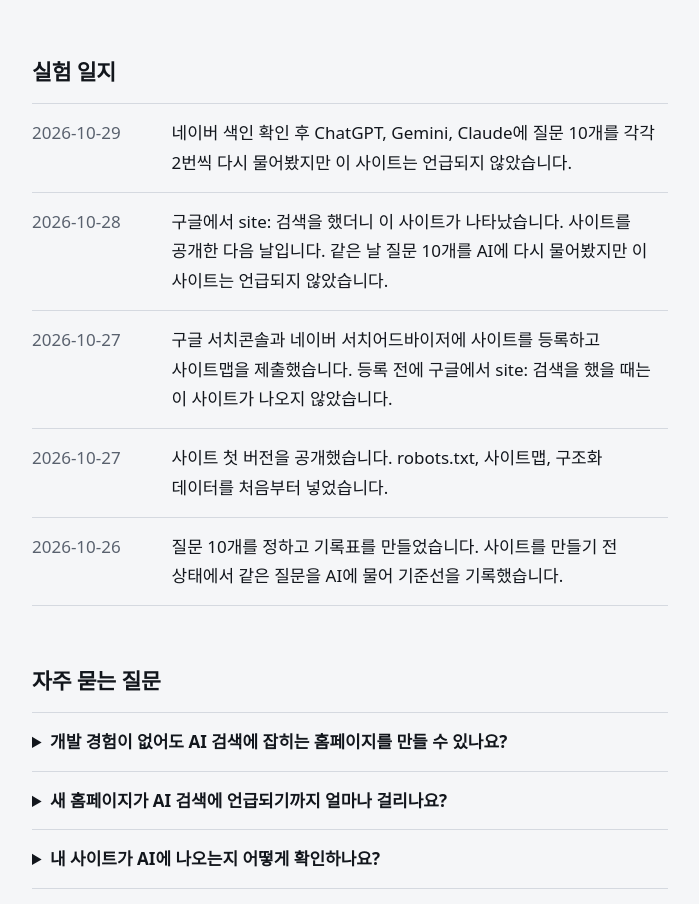
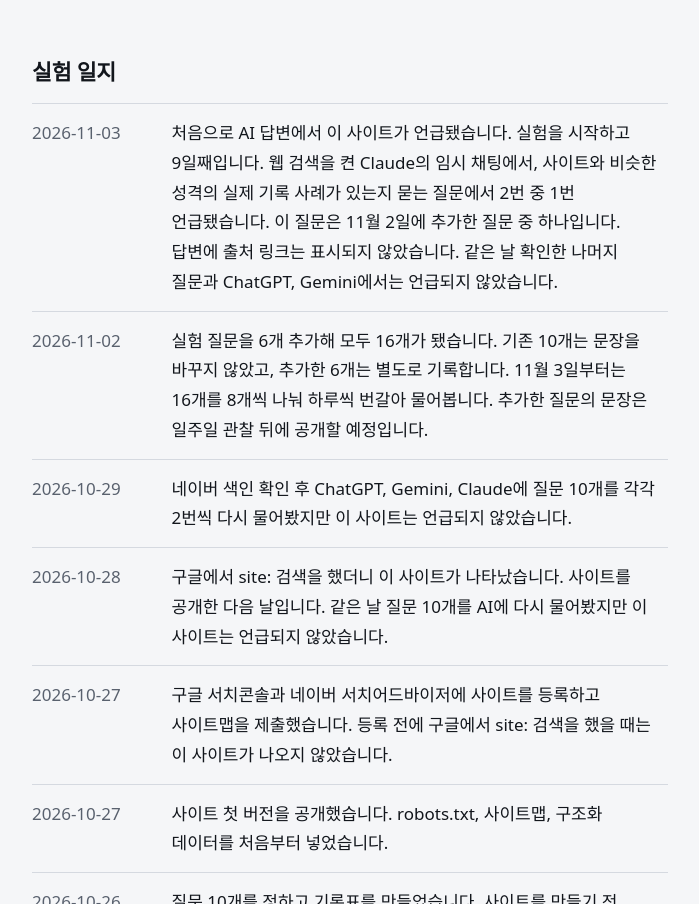
Before and after one commit to ai-finds-me/ai-finds-me.github.io, a plain HTML site: page index.html in a window 1280 px wide. Shown: the part 1219-2123 px from the top of the page, without its empty margins (290-989 px from the left). Drawn offline with Linux system fonts and the light colour scheme.

Commit message:
Update index.html

```diff
--- a/index.html
+++ b/index.html
@@ -127,6 +127,8 @@ footer{max-width:680px; margin:0 auto; padding:0 22px 48px; color:var(--muted);
   <section aria-labelledby="log">
     <h2 id="log">실험 일지</h2>
     <ul class="log">
+      <li><time datetime="2026-11-03">2026-11-03</time><span>처음으로 AI 답변에서 이 사이트가 언급됐습니다. 실험을 시작하고 9일째입니다. 웹 검색을 켠 Claude의 임시 채팅에서, 사이트와 비슷한 성격의 실제 기록 사례가 있는지 묻는 질문에서 2번 중 1번 언급됐습니다. 이 질문은 11월 2일에 추가한 질문 중 하나입니다. 답변에 출처 링크는 표시되지 않았습니다. 같은 날 확인한 나머지 질문과 ChatGPT, Gemini에서는 언급되지 않았습니다.</span></li>
+      <li><time datetime="2026-11-02">2026-11-02</time><span>실험 질문을 6개 추가해 모두 16개가 됐습니다. 기존 10개는 문장을 바꾸지 않았고, 추가한 6개는 별도로 기록합니다. 11월 3일부터는 16개를 8개씩 나눠 하루씩 번갈아 물어봅니다. 추가한 질문의 문장은 일주일 관찰 뒤에 공개할 예정입니다.</span></li>
       <li><time datetime="2026-10-29">2026-10-29</time><span>네이버 색인 확인 후 ChatGPT, Gemini, Claude에 질문 10개를 각각 2번씩 다시 물어봤지만 이 사이트는 언급되지 않았습니다.</span></li>
       <li><time datetime="2026-10-28">2026-10-28</time><span>구글에서 site: 검색을 했더니 이 사이트가 나타났습니다. 사이트를 공개한 다음 날입니다. 같은 날 질문 10개를 AI에 다시 물어봤지만 이 사이트는 언급되지 않았습니다.</span></li>
       <li><time datetime="2026-10-27">2026-10-27</time><span>구글 서치콘솔과 네이버 서치어드바이저에 사이트를 등록하고 사이트맵을 제출했습니다. 등록 전에 구글에서 site: 검색을 했을 때는 이 사이트가 나오지 않았습니다.</span></li>
```
